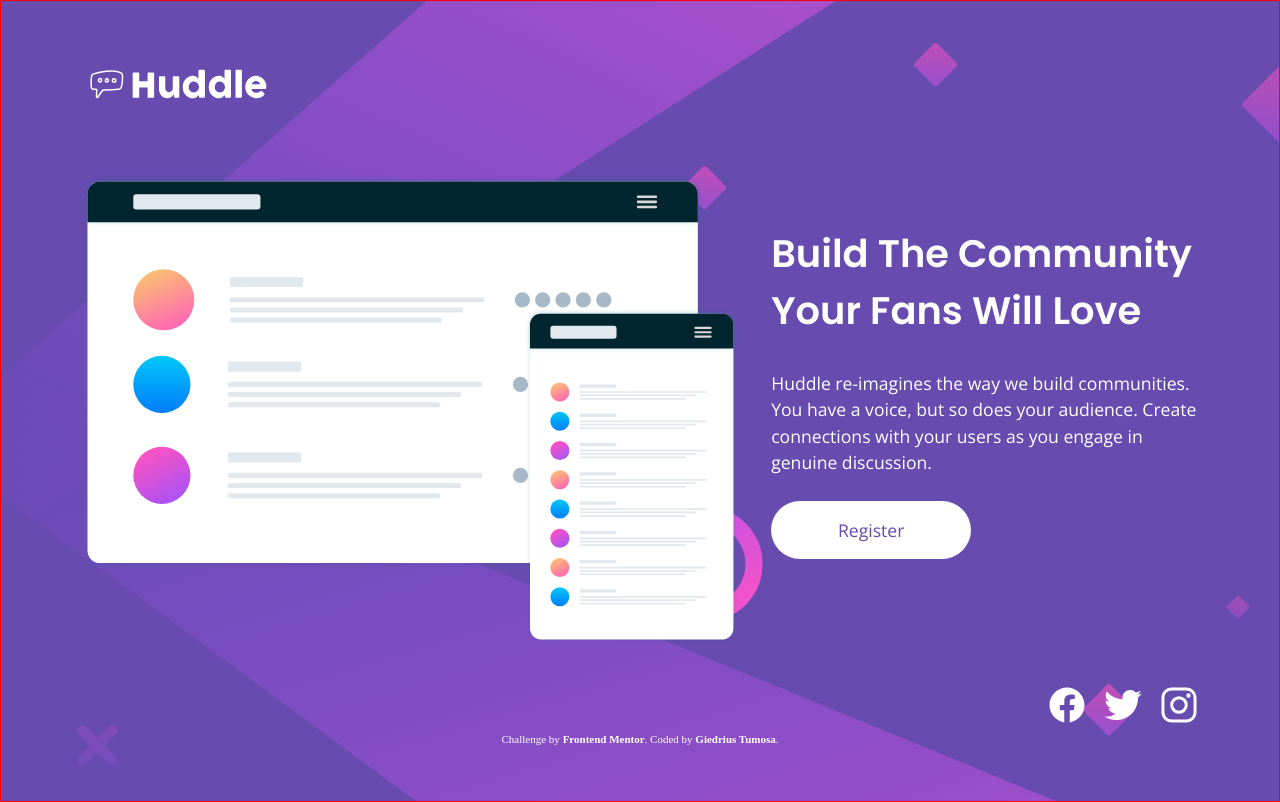
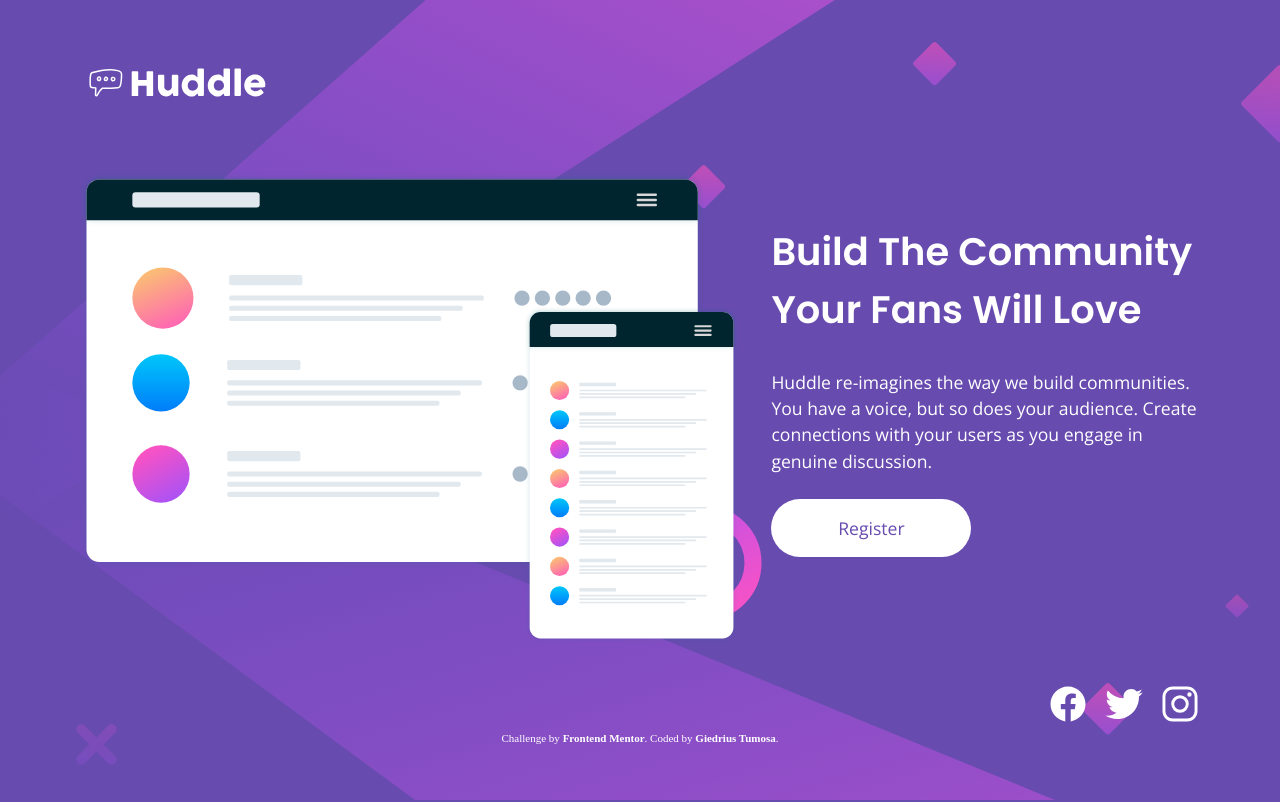
Before and after one commit to giedrius-tumosa/huddle-landing-page-with-single-introductory-section-master, a plain HTML site: page index.html in a window 1280 px wide. Drawn offline with nearby package versions, Linux system fonts and the light colour scheme.

Commit message:
Minor code changes.

```diff
--- a/style.css
+++ b/style.css
@@ -1,7 +1,3 @@
-html {
-  border: 1px solid red;
-}
-
 /* || RESET */
 
 *,
@@ -10,7 +6,6 @@
   margin: 0;
   padding: 0;
   box-sizing: border-box;
-  /* border: 1px solid red; */
 }
 html,
 body {
```
